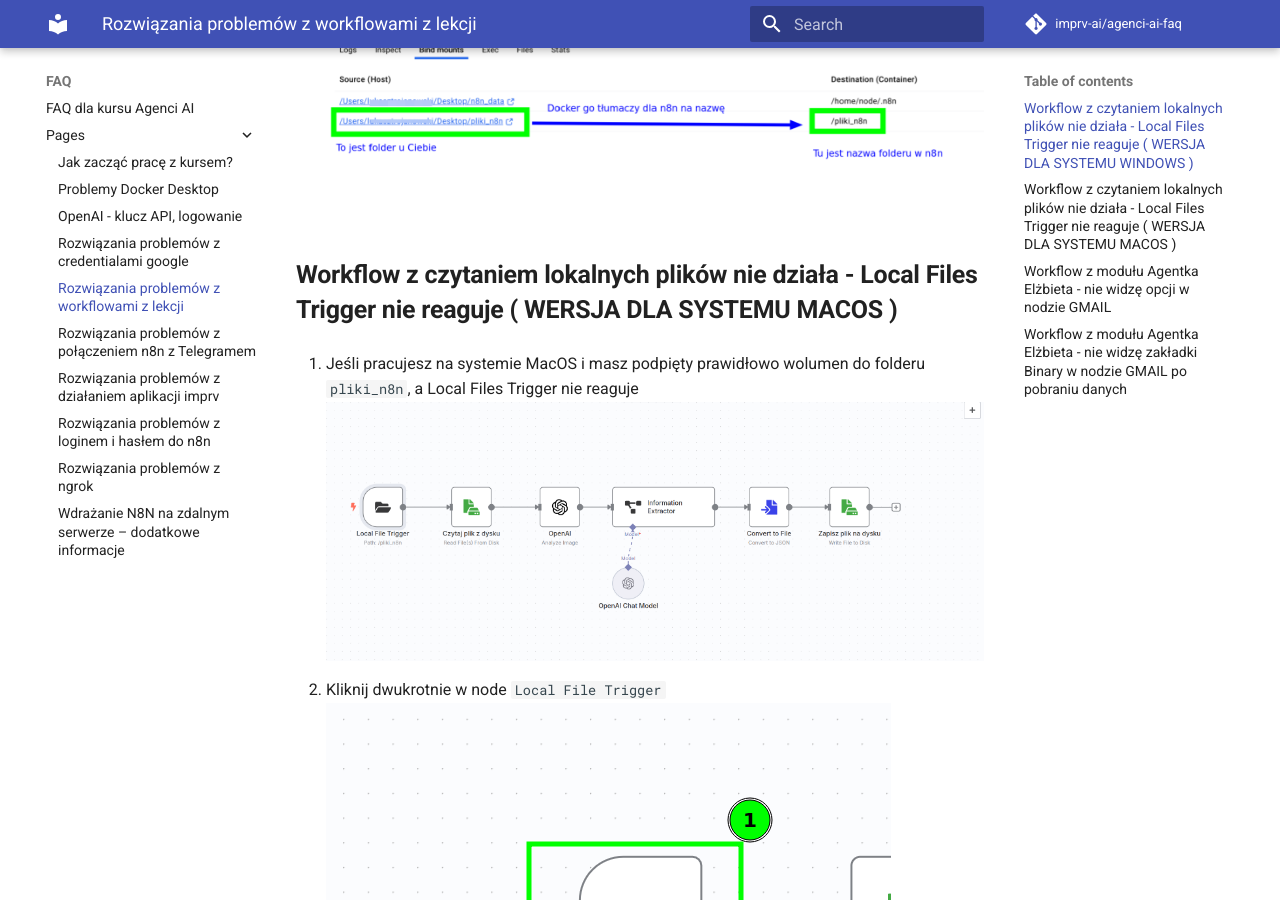
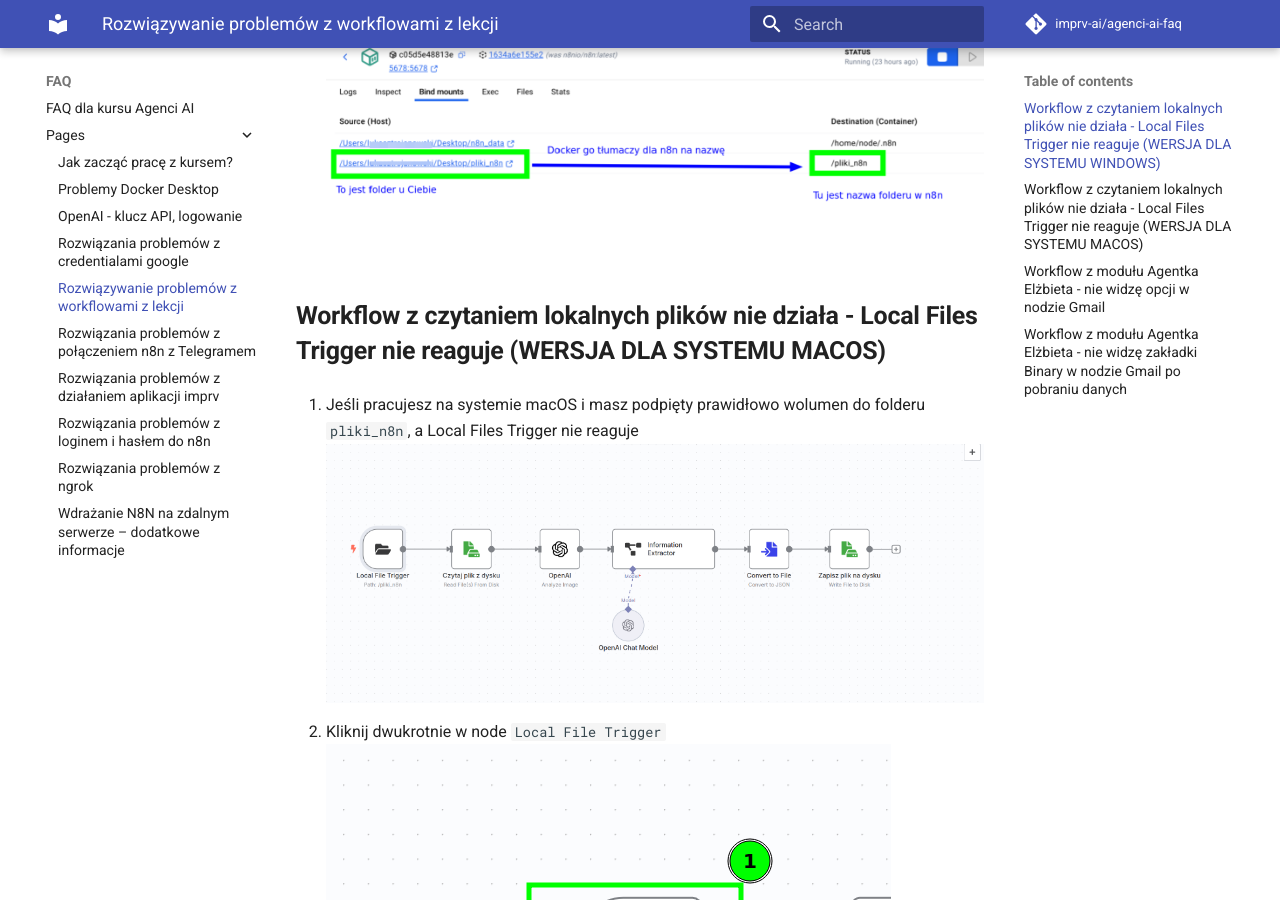
Before and after one commit to imprv-ai/agenci-ai-faq, an MkDocs documentation site: the page built from docs/pages/05_workflow_does_not_work.md, in a window 1280 px wide and 900 px high, scrolled down 5208 px. Built offline with MkDocs 1.6.1 and Material for MkDocs 9.7.7, drawn with Linux system fonts in a browser that asks for light colours; comment, search, counter and statistics services are not loaded; some of the changed text lies outside the part shown.

Commit message:
literówki

```diff
--- a/docs/pages/05_workflow_does_not_work.md
+++ b/docs/pages/05_workflow_does_not_work.md
@@ -5,9 +5,9 @@
   - Local File Trigger
 ---
 
-# **Rozwiązania problemów z workflowami z lekcji**
+# **Rozwiązywanie problemów z workflowami z lekcji**
 
-## **Workflow z czytaniem lokalnych plików nie działa - Local Files Trigger nie reaguje ( WERSJA DLA SYSTEMU WINDOWS )**
+## **Workflow z czytaniem lokalnych plików nie działa - Local Files Trigger nie reaguje (WERSJA DLA SYSTEMU WINDOWS)**
 
 1. Jeśli pracujesz na systemie Windows i masz podpięty prawidłowo wolumen do folderu `pliki_n8n`, a Local Files Trigger nie reaguje
    ![](assets/workflows__local_files_example_1.png)
@@ -45,9 +45,9 @@
 1. Tutaj powinny być widoczne dwa foldery. Pierwszy na dane n8n, a drugi do przekazywania plików do workflow.
    ![](assets/workflows__directories_2.png)
 
-## **Workflow z czytaniem lokalnych plików nie działa - Local Files Trigger nie reaguje ( WERSJA DLA SYSTEMU MACOS )**
+## **Workflow z czytaniem lokalnych plików nie działa - Local Files Trigger nie reaguje (WERSJA DLA SYSTEMU MACOS)**
 
-1. Jeśli pracujesz na systemie MacOS i masz podpięty prawidłowo wolumen do folderu `pliki_n8n`, a Local Files Trigger nie reaguje
+1. Jeśli pracujesz na systemie macOS i masz podpięty prawidłowo wolumen do folderu `pliki_n8n`, a Local Files Trigger nie reaguje
    ![](assets/workflows__local_files_example_1.png)
 
 1. Kliknij dwukrotnie w node `Local File Trigger`
@@ -77,7 +77,7 @@
 1. Tutaj powinny być widoczne dwa foldery. Pierwszy na dane n8n, a drugi do przekazywania plików do workflow.
    ![](assets/workflows__directories_2.png)
 
-## **Workflow z modułu Agentka Elżbieta - nie widzę opcji w nodzie GMAIL**
+## **Workflow z modułu Agentka Elżbieta - nie widzę opcji w nodzie Gmail**
 
 1. Klikam w node Gmail i nie widzę opcji, które pokazane były na lekcji
    ![](assets/workflow_elzbieta__gmail_1.png)
@@ -88,7 +88,7 @@
 1. Po deaktywacji `Simplify` będziemy mogli dodać opcje (np. `Download attachments`)
    ![](assets/workflow_elzbieta__gmail_3.png)
 
-## **Workflow z modułu Agentka Elżbieta - nie widzę zakładki Binary w nodzie GMAIL po pobraniu danych**
+## **Workflow z modułu Agentka Elżbieta - nie widzę zakładki Binary w nodzie Gmail po pobraniu danych**
 
 1. Po pobraniu testowego maila z załącznikami nie widzę zakładki `Binary` w sekcji `Output`
    ![](assets/workflow_elzbieta__gmail_no_binary_1.png)
```
